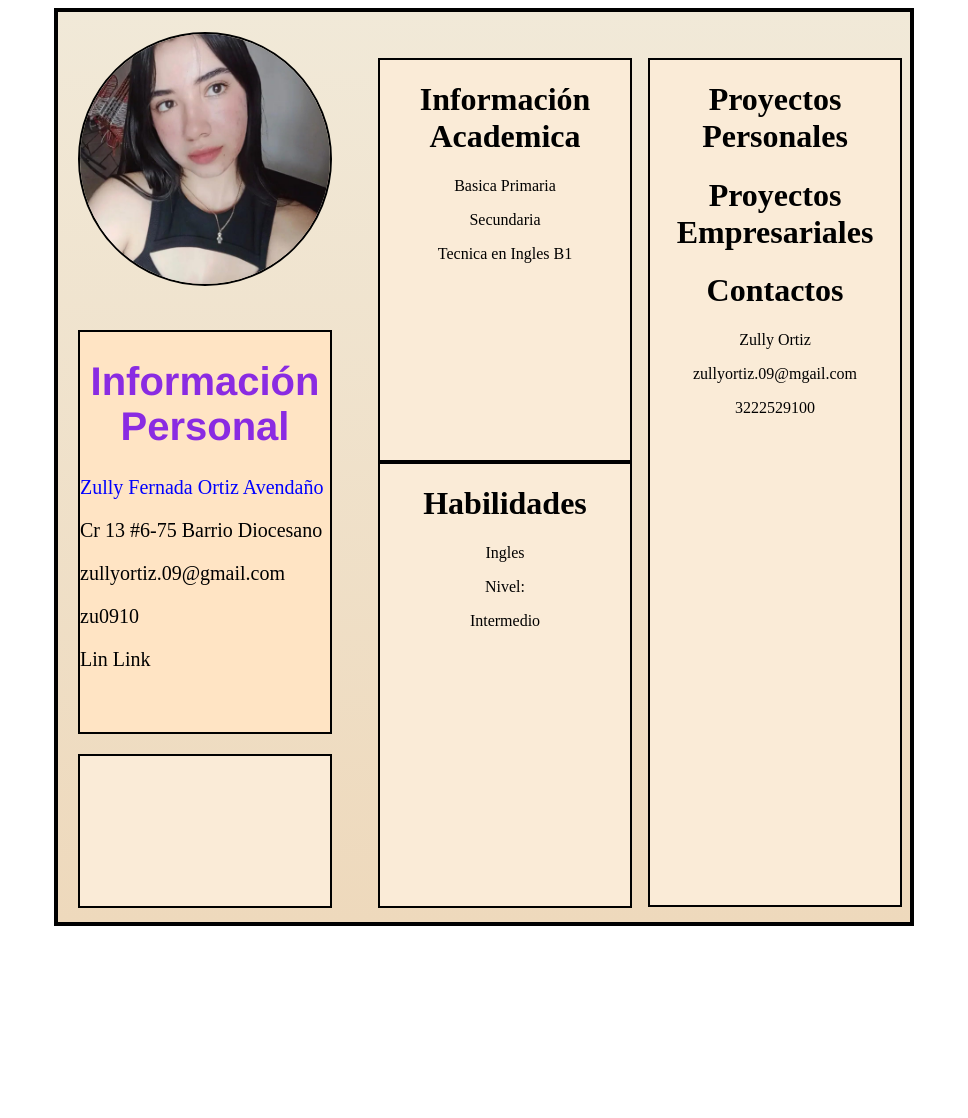
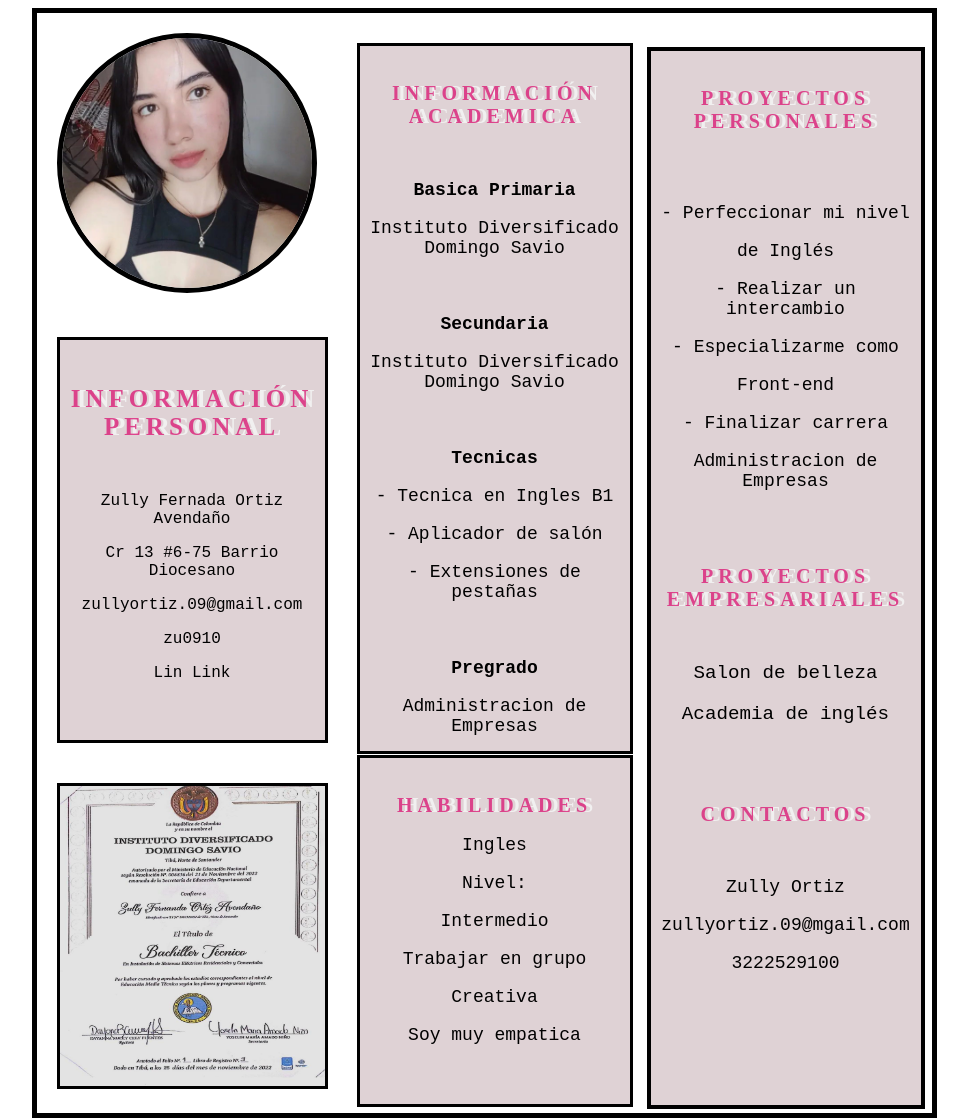
Before and after one commit to zu0910/HTML_OrtizZully, a plain HTML site: page Dia2/Ejercicio2_OrtizZully.html in a window 1280 px wide. Shown: the whole page, without its empty margins (156-1124 px from the left). Before the commit the page ends 934 px from the top, so only its background shows below. Drawn offline with Linux system fonts and the light colour scheme.

Commit message:
casi terminado

```diff
--- a/Dia2/Ejercicio2_OrtizZully.html
+++ b/Dia2/Ejercicio2_OrtizZully.html
@@ -11,32 +11,81 @@
         <div class="imagen">
             <img src="img/img1.jpg" alt="" >
         </div>
-        <div class="rect">
-            <h1 class="titulo">Información Personal</h1>
-            <p class="texto">Zully Fernada Ortiz Avendaño</p>
+        <div class="caja1">
+            <h1  class="titulo1"><br>Información Personal</h1>
+            <div class="contenido">
+                <br>
+                <p>Zully Fernada Ortiz Avendaño</p>
                 <p>Cr 13 #6-75 Barrio Diocesano</p>
                 <p>zullyortiz.09@gmail.com</p>
                 <p>zu0910</p>
                 <p>Lin Link</p>
+            </div>
+
             <br>
         </div>
-        <div class="rect1"></div>
-        <div class="rect2">
-            <h1>Información Academica</h1>
-            <p>Basica Primaria</p>
-            <p>Secundaria</p>
-            <p>Tecnica en Ingles B1</p>
+        <div class="caja2">
+            <img src="img/img2.jpeg" alt="">
         </div>
-        <div class="rect3">
-            <h1>Habilidades</h1>
+        <div class="caja3">
+            <h1 class="titulo2"><br>Información Academica</h1>
+            <div class="contenido2">
+                <br>
+                <p><b>Basica Primaria</b></p>
+                <p>Instituto Diversificado Domingo Savio</p>
+                <br>
+                <p><b>Secundaria</b></p>
+                <p>Instituto Diversificado Domingo Savio</p>
+                <br>
+                <p><b>Tecnicas</b></p>
+                <p>- Tecnica en Ingles B1</p>
+                <p>- Aplicador de salón</p>
+                <p>- Extensiones de pestañas</p>
+                <br>
+                <p><b>Pregrado</b></p>
+                <p>Administracion de Empresas</p>
+
+            </div>
+
+        </div>
+        <div class="caja4">
+            <h1 class="titulo3"><br>Habilidades</h1>
+            <div class="contenido3">
                 <p>Ingles</p>
                 <p>Nivel:</p>
                 <p>Intermedio</p>
+                <p>Trabajar en grupo</p>
+                <p>Creativa </p>
+                <p>Soy muy empatica</p>
+
+
             </div>
-        <div class="rect4">
-            <h1>Proyectos Personales</h1>
-            <h1>Proyectos Empresariales</h1>
-            <h1>Contactos</h1>
+
+        </div>
+        <div class="caja5">
+            <h1 class="titulo4"><br>Proyectos Personales</h1>
+            <br>
+            <div class="contenido5">
+                <br>
+                <p> - Perfeccionar mi nivel</p>
+                <p>de Inglés</p>
+                <p>- Realizar un intercambio</p>
+                <p>- Especializarme como </p>
+                <p>Front-end</p>
+                <p>- Finalizar carrera</p>
+                <p>Administracion de Empresas</p>
+                <br>
+
+            </div>
+            <h1 class="titulo5"><br>Proyectos Empresariales</h1>
+            <br>
+            <div class="contenido6">
+                <p>Salon de belleza</p>
+            <p>Academia de inglés</p>
+            <br>
+            </div>
+            <h1 class="titulo6"><br>Contactos</h1>
+            <div class="contenido4"><br>
                 <p>Zully Ortiz</p>
                 <p>zullyortiz.09@mgail.com</p>
                 <p>3222529100</p>
@@ -44,6 +93,8 @@
 
         </div>
 
+    </div>
+
 </body>
 </html>
 <!--Elaborado por Zully Ortiz Cc. 1092528097-->
--- a/Dia2/styles/pruebita.css
+++ b/Dia2/styles/pruebita.css
@@ -1,9 +1,9 @@
 .Contenedor{
     margin: auto;
-    width: 852px;
-    height: 910px;
-    background: linear-gradient( rgb(241, 233, 216), rgb(238, 217, 188));
-    border: 4px solid black
+    width: 895px;
+    height: 1100px;
+    background: white;
+    border: 5px solid black
     }
 
 .Contenedor .imagen img{
@@ -13,74 +13,168 @@
     height: 250px;
     width: 250px;
     transition: 100ms all;
-    border: 2px solid black
+    border: 5px solid black
 
 
 }
 .Contenedor .imagen img:hover{
     transform: scale(1.2);
 }
-.rect{
+/*crear caja 1 */
+.caja1{
 
     margin: 20px;
     font-size: 20px;
-    background-color: bisque;
-    width: 250px;
+    background-color: rgb(223, 210, 213);
+    width: 265px;
     height: 400px;
-    border: 2px solid black;
+    border: 3px solid black;
     transition: 100ms all;
 }
-.rect .titulo{
+.caja1 .titulo1{
+    font-size: 125%;
+    letter-spacing: 5px;
     text-align: center;
-    font-family:'Franklin Gothic Medium', 'Arial Narrow', Arial, sans-serif;
-    color:blueviolet;
+    color: rgba(219, 46, 127, 0.877);
+    text-shadow: rgb(241, 240, 240) 6px 0;
+    text-transform: uppercase;
+
 
 }
-.rect:hover{
-    transform: scale(1.2);
-    background-color: rgb(219, 119, 119);
+.caja1:hover{
+    transform: scale(1.1);
+    background-color: rgb(255, 255, 255);
+
 }
-.rect .texto{
-    color:blue
+.contenido{
+    text-align: center;
+    font-family:'Courier New', Courier, monospace;
+    font-size: medium;
+
 }
-.rect1{
+.caja2 img{
 
     margin: 20px;
     background-color: antiquewhite;
-    width: 250px;
-    height: 150px;
-    border: 2px solid black
+    width: 265px;
+    height: 300px;
+    border: 3px solid black;
+    transition: 90ms all;
 }
-.rect2{
+.caja2:hover{
+    transform: scale(1.1);
+
+}
+
+.caja3{
     position: relative;
     text-align: center;
     left: 300px;
-    top: -870px;
+    top: -1090px;
     margin: 20px;
-    background-color: antiquewhite;
-    width: 250px;
-    height: 400px;
-    border: 2px solid black
+    background-color: rgb(223, 210, 213);
+    width: 270px;
+    height: 705px;
+    border: 3px solid black
 }
-.rect3{
+.caja3 .titulo2{
+
+    font-size: 125%;
+    letter-spacing: 5px;
+    text-align: center;
+    color: rgba(219, 46, 127, 0.877);
+    text-shadow: rgb(241, 240, 240) 6px 0;
+    text-transform: uppercase;
+}
+.contenido2{
+    text-align: center;
+    font-family:'Courier New', Courier, monospace;
+    font-size: large;
+}
+.caja3:hover{
+    transform: scale(1.1);
+    background-color: rgb(255, 255, 255);
+}
+.caja4{
     position: relative;
     text-align: center;
     left: 300px;
-    top: -890px;
+    top: -1109px;
     margin: 20px;
-    background-color: antiquewhite;
-    width: 250px;
-    height: 442px;
-    border: 2px solid black
+    background-color: rgb(223, 210, 213);
+    width: 270px;
+    height: 346px;
+    border: 3px solid black
 }
-.rect4{
+.caja4 .titulo3{
+    font-size: 125%;
+    letter-spacing: 5px;
+    text-align: center;
+    color: rgba(219, 46, 127, 0.877);
+    text-shadow: rgb(241, 240, 240) 6px 0;
+    text-transform: uppercase;
+}
+.contenido3{
+    text-align: center;
+    font-family:'Courier New', Courier, monospace;
+    font-size: large;
+}
+.caja4:hover{
+    transform: scale(1.1);
+    background-color: rgb(255, 255, 255);
+}
+.caja5{
     position: relative;
     text-align: center;
-    left: 570px;
-    top: -1760px;
+    left: 590px;
+    top: -2189px;
     margin: 20px;
-    background-color: antiquewhite;
-    width: 250px;
-    height: 845px;
-    border: 2px solid black
+    background-color: rgb(223, 210, 213);
+    width: 270px;
+    height: 1054px;
+    border: 4px solid black;
+    transition: 100ms all;
 }
+.caja5:hover{
+    transform: scale(1.1);
+    background-color: rgb(255, 255, 255);
+}
+.caja5 .titulo4{
+    font-size: 125%;
+    letter-spacing: 5px;
+    text-align: center;
+    color: rgba(219, 46, 127, 0.877);
+    text-shadow: rgb(241, 240, 240) 6px 0;
+    text-transform: uppercase;
+}
+.caja5 .titulo5{
+    font-size: 125%;
+    letter-spacing: 5px;
+    text-align: center;
+    color: rgba(219, 46, 127, 0.877);
+    text-shadow: rgb(241, 240, 240) 6px 0;
+    text-transform: uppercase;
+}
+.caja5 .titulo6{
+    font-size: 125%;
+    letter-spacing: 5px;
+    text-align: center;
+    color: rgba(219, 46, 127, 0.877);
+    text-shadow: rgb(241, 240, 240) 6px 0;
+    text-transform: uppercase;
+}
+.contenido4{
+    text-align: center;
+    font-family:'Courier New', Courier, monospace;
+    font-size: large;
+}
+.contenido5{
+    text-align: center;
+    font-family:'Courier New', Courier, monospace;
+    font-size:large;
+}
+.contenido6{
+    text-align: center;
+    font-family:'Courier New', Courier, monospace;
+    font-size:larger;
+}
```
Also changed, not shown: Dia2/img/img2.jpeg (added). Lines whose indentation alone changed are shown as unchanged.
